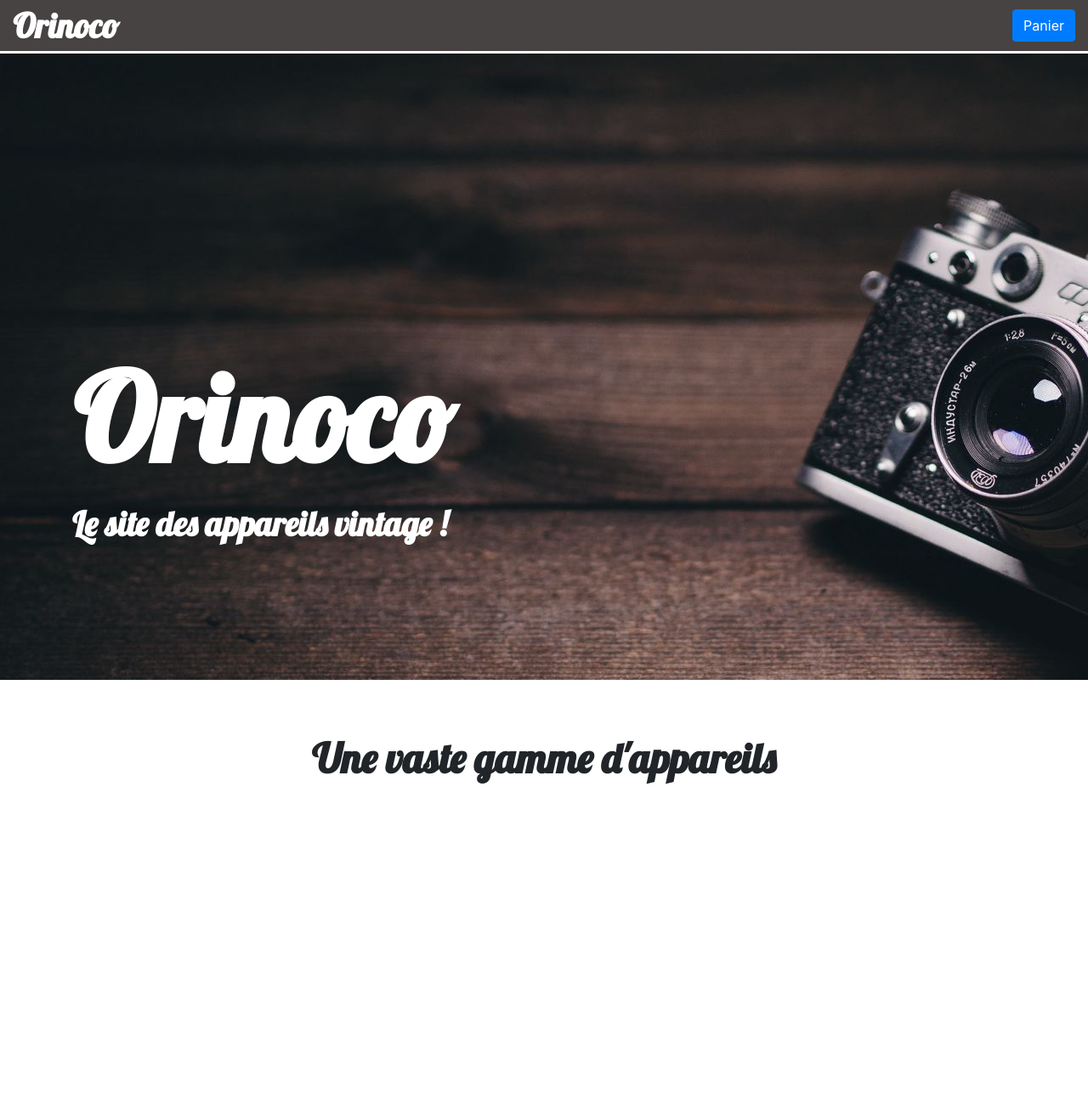
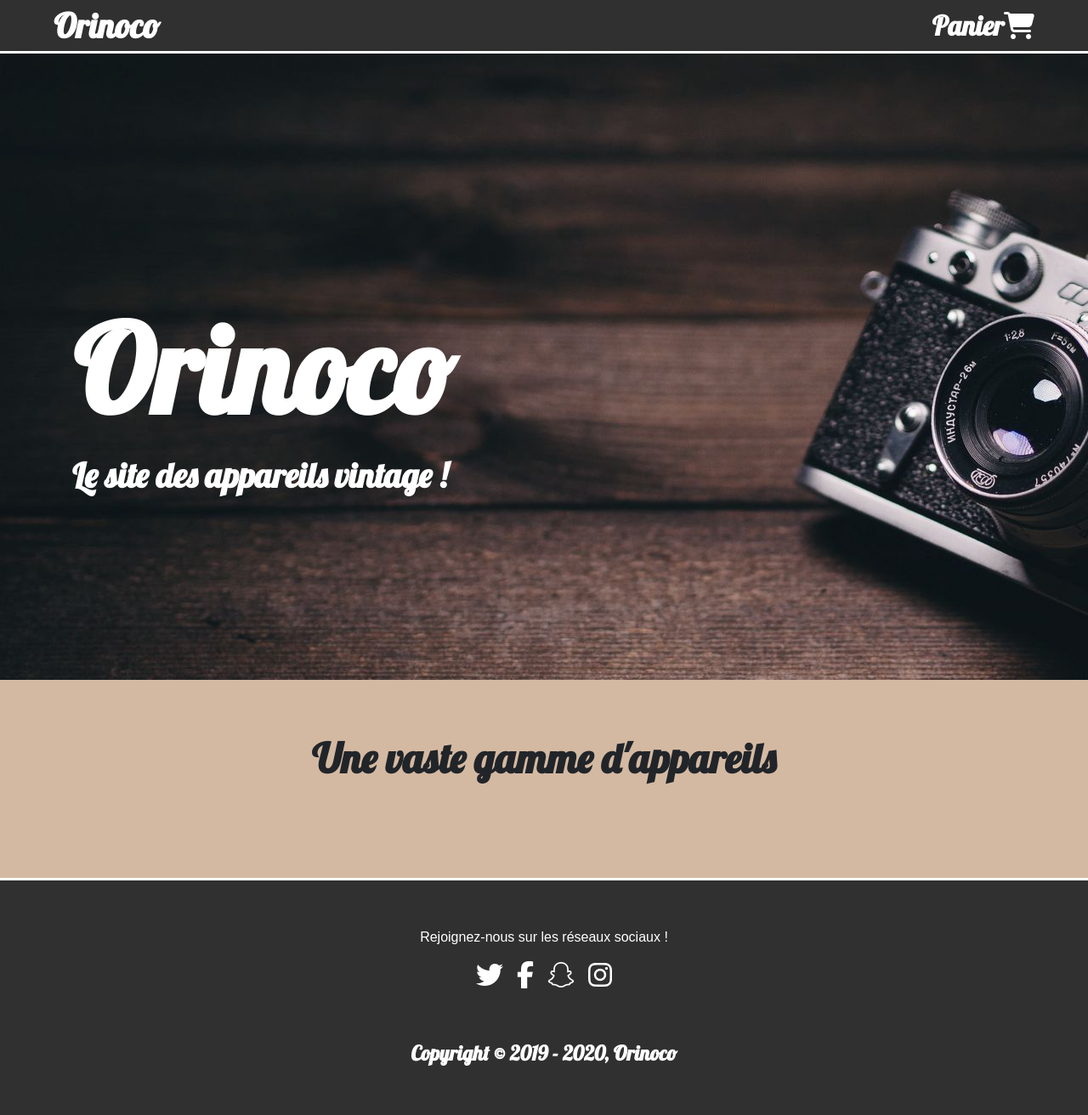
Before and after one commit to MrGyo/Frontend-Oribear, a plain HTML site: page frontend/index.html in a window 1280 px wide. Shown: the whole page at 85% size. Before the commit the page ends 1033 px from the top, so only its background shows below. Drawn offline with nearby package versions, Linux system fonts and the light colour scheme; no server answers.

Commit message:
Design Update

```diff
--- /dev/null
+++ b/frontend/css/style.css
@@ -0,0 +1,83 @@
+body {
+  background: #d4b9a2;
+}
+
+header {
+  background-image: url(../images/wall_4.jpg);
+  height: 100vh;
+}
+
+h1 {
+  color: white;
+  font-family: "Lobster", cursive;
+  font-size: 9em;
+  font-weight: bold;
+}
+
+h2 {
+  font-family: "Lobster", cursive;
+  font-size: 3em;
+  font-weight: bold;
+  margin-bottom: 10%;
+  text-align: center;
+}
+
+.test {
+  color: white;
+  font-family: "Lobster", cursive;
+  font-size: 2.5em;
+  font-weight: bold;
+}
+
+.presentation {
+  margin-top: 25%;
+}
+
+.products_list {
+  margin-top: 5%;
+}
+
+.img-product {
+  width: 100%;
+  height: auto;
+}
+
+.block-0 {
+  background-color: #303030;
+  border-bottom: 3px solid white;
+}
+
+.fas {
+  color: white;
+}
+
+.fa {
+  color: white;
+}
+
+.shopping-cart {
+  color: white;
+  font-family: "Lobster", cursive;
+  font-size: 2em;
+  font-weight: bold;
+}
+
+footer {
+  background-color: #303030;
+  border-top: 3px solid white;
+}
+
+.join-us {
+  margin-top: 5%;
+  color: white;
+  font-family: 'Monserrat', sans-serif;
+}
+
+.copyright {
+  margin-top: 5%;
+  margin-bottom: 5%;
+  color: white;
+  font-family: "Lobster", cursive;
+  font-size: 1.5em;
+  font-weight: bold;
+}
--- a/frontend/index.html
+++ b/frontend/index.html
@@ -6,7 +6,7 @@
         <link rel="stylesheet" href="https://stackpath.bootstrapcdn.com/bootstrap/4.4.1/css/bootstrap.min.css" integrity="sha384-Vkoo8x4CGsO3+Hhxv8T/Q5PaXtkKtu6ug5TOeNV6gBiFeWPGFN9MuhOf23Q9Ifjh" crossorigin="anonymous">
         <link href="https://fonts.googleapis.com/css?family=Montserrat&display=swap" rel="stylesheet">
         <link href="https://fonts.googleapis.com/css2?family=Lobster&display=swap" rel="stylesheet">
-        <link rel="stylesheet" href="style.css" />
+        <link rel="stylesheet" href="css/style.css" />
         <link rel="shortcut icon" type="images/png" href="images/favicon.ico"/>
         <meta name="twitter:card" content="Site Caméra Vintage">
         <meta property="og:title" content="Orinoco"/>
@@ -21,8 +21,8 @@
             <div class="container-fluid block-0">
                 <div class="row">
                     <div class="col-12 d-flex justify-content-between align-items-center">
-                        <p class="mb-0 test">Orinoco</p>
-                        <a href="#" class="btn btn-primary">Panier</a>
+                        <p class="mb-0 ml-5 test">Orinoco</p>
+                        <div class="shopping-cart">Panier<i class="fas fa-shopping-cart mr-5"></i></div>
                     </div>
                 </div>
             </div>
@@ -41,10 +41,52 @@
             <div class="row" id="articles-container"></div>
         </div>
 
+        <footer>
+            <div class="container">
+                <div class="row">
+                    <div class="col-12">
+                        <p class="text-center join-us">
+                            Rejoignez-nous sur les réseaux sociaux !<br>
+                        </p>
+
+                        <div class="row d-flex justify-content-center align-items-center">
+                            <div class="col-xs-3">
+                                <div class="text-center ml-2 mr-2">
+                                    <a class="social" title="Twitter" href="index.html"><span class="fa fa-twitter fa-2x"></span></a>
+                                </div>
+                            </div>
+                            <div class="col-xs-3">
+                                <div class="text-center ml-2 mr-2">
+                                    <a class="social" title="Facebook" href="index.html"><span class="fa fa-facebook fa-2x"></span></a>
+                                </div>
+                            </div>
+                            <div class="col-xs-3">
+                                <div class="text-center ml-2 mr-2">
+                                    <a class="social" title="Snapchat" href="index.html"><span class="fa fa-snapchat fa-2x"></span></a>
+                                </div>
+                            </div>
+                            <div class="col-xs-3">
+                                <div class="text-center ml-2 mr-2">
+                                    <a class="social" title="Instagram" href="index.html"><span class="fa fa-instagram fa-2x"></span></a>
+                                </div>
+                            </div>
+                        </div>
+
+                        <div class="row">
+                            <div class="col-12 d-flex justify-content-around align-items-center">
+                                <p class="copyright">Copyright © 2019 - 2020, Orinoco</p>
+                            </div>
+                        </div>
+                    </div>
+                </div>
+            </div>
+        </footer>
+
         <script src="https://code.jquery.com/jquery-3.4.1.slim.min.js" integrity="sha384-J6qa4849blE2+poT4WnyKhv5vZF5SrPo0iEjwBvKU7imGFAV0wwj1yYfoRSJoZ+n" crossorigin="anonymous"></script>
         <script src="https://cdn.jsdelivr.net/npm/popper.js@1.16.0/dist/umd/popper.min.js" integrity="sha384-Q6E9RHvbIyZFJoft+2mJbHaEWldlvI9IOYy5n3zV9zzTtmI3UksdQRVvoxMfooAo" crossorigin="anonymous"></script>
         <script src="https://stackpath.bootstrapcdn.com/bootstrap/4.4.1/js/bootstrap.min.js" integrity="sha384-wfSDF2E50Y2D1uUdj0O3uMBJnjuUD4Ih7YwaYd1iqfktj0Uod8GCExl3Og8ifwB6" crossorigin="anonymous"></script>
-        <script src="ajax.js"></script>
-        <script src="main.js"></script>
+        <script src="https://kit.fontawesome.com/159ddf3949.js" crossorigin="anonymous"></script>
+        <script src="js/ajax.js"></script>
+        <script src="js/main.js"></script>
     </body>
 </html>
--- a/frontend/style.css
+++ /dev/null
@@ -1,48 +0,0 @@
-body {
-  background: #ffffff;
-}
-
-header {
-  background-image: url(images/wall_4.jpg);
-  height: 100vh;
-}
-
-h1 {
-  color: white;
-  font-family: "Lobster", cursive;
-  font-size: 9em;
-  font-weight: bold;
-}
-
-h2 {
-  font-family: "Lobster", cursive;
-  font-size: 3em;
-  font-weight: bold;
-  margin-bottom: 10%;
-  text-align: center;
-}
-
-.test {
-  color: white;
-  font-family: "Lobster", cursive;
-  font-size: 2.5em;
-  font-weight: bold;
-}
-
-.presentation {
-  margin-top: 30%;
-}
-
-.products_list {
-  margin-top: 5%;
-}
-
-.img-product {
-  width: 100%;
-  height: auto;
-}
-
-.block-0 {
-  background-color: #464342;
-  border-bottom: 3px solid white;
-}
```
Also changed, not shown: frontend/js/ajax.js (renamed from frontend/ajax.js), frontend/js/main.js (renamed from frontend/main.js), frontend/specs/node.txt (renamed from frontend/node.txt).
